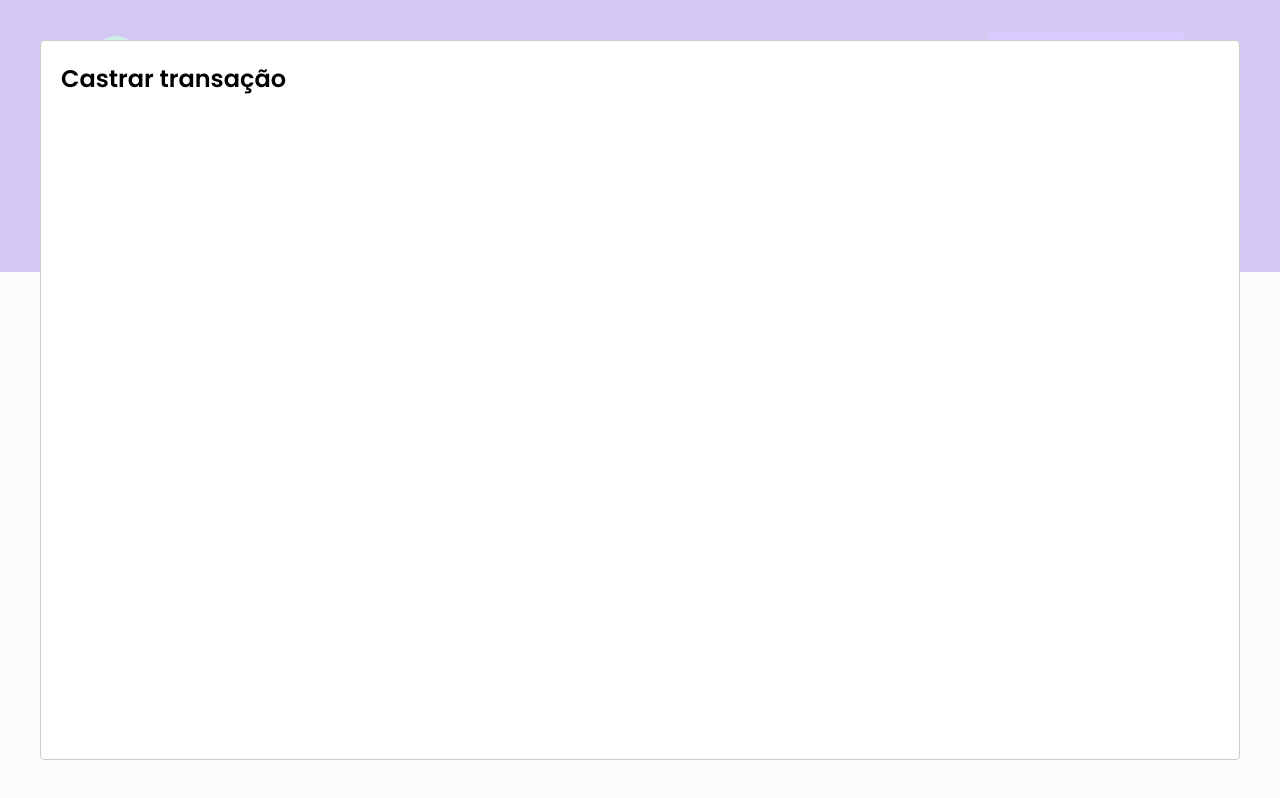
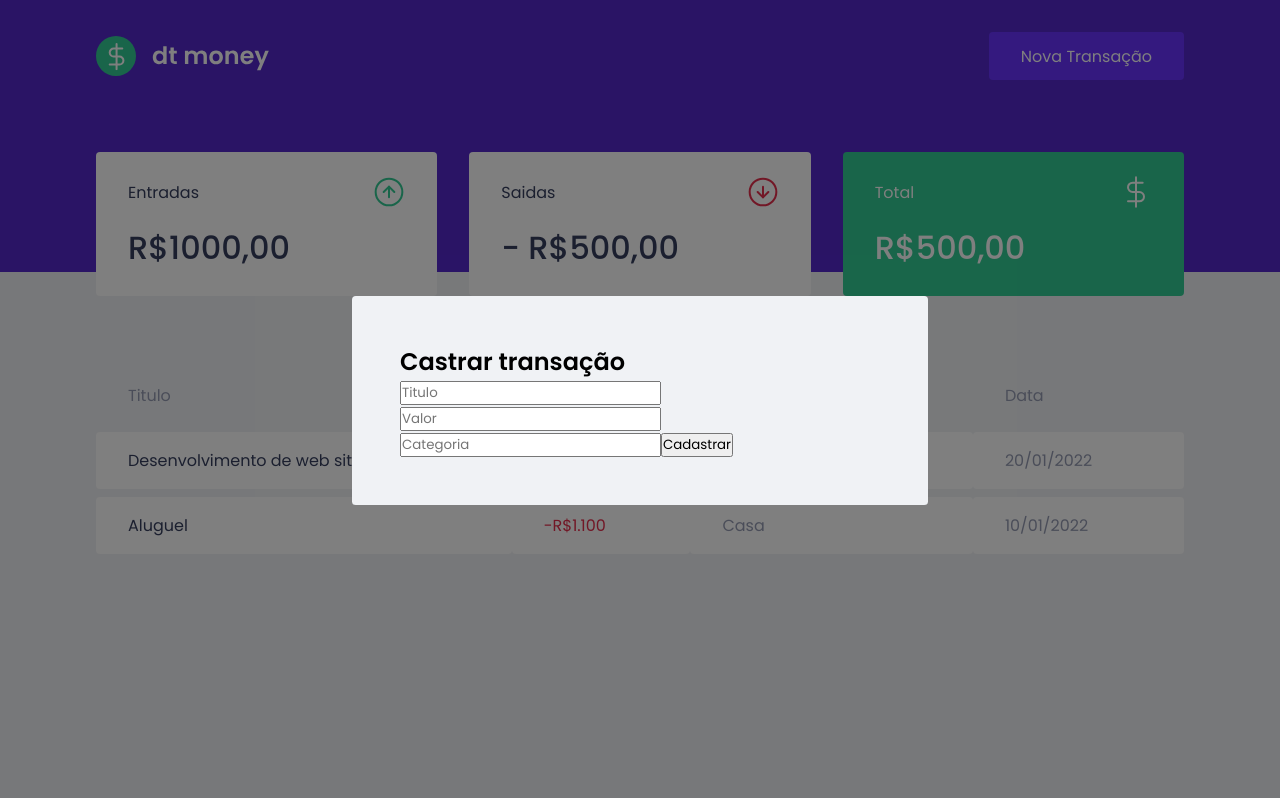
Before and after one commit to matthcarter777/ignite-dtmoney, a React (Create React App) app: page / in a window 1280 px wide. Both pictures are taken after a click on the button "Nova Transação". Built offline with nearby package versions, Linux system fonts and the light colour scheme; no server answers; what miragejs would draw is missing.

Commit message:
styled from modal

```diff
--- a/src/App.tsx
+++ b/src/App.tsx
@@ -4,6 +4,7 @@
 import { Dashboard } from "./components/Dashboard";
 import { Header } from "./components/Header";
 import { GlobalStyle } from "./styles/global";
+import { NewTransactionModal } from './components/NewTransactionModal'
 
 Modal.setAppElement('#root');
 
@@ -23,13 +24,10 @@
       <Header onOpenNewTransactionModal={handleOpenNewTransactionModa} />
       <Dashboard />
 
-
-      <Modal
+      <NewTransactionModal
         isOpen={isNewTransaticonModalOpen}
         onRequestClose={handleCloseNewTransactionModal}
-      >
-        <h2>Castrar transação</h2>
-      </Modal>
+      />
 
       <GlobalStyle />
     </>
--- /dev/null
+++ b/src/components/NewTransactionModal/index.tsx
@@ -0,0 +1,32 @@
+import Modal from "react-modal";
+
+import { Container } from './styles';
+
+interface NewTransactionModalProps {
+  isOpen: boolean;
+  onRequestClose: () => void;
+}
+
+
+export function NewTransactionModal({ isOpen, onRequestClose }: NewTransactionModalProps ) {
+
+  return(
+    <Modal
+      isOpen={isOpen}
+      onRequestClose={onRequestClose}
+      overlayClassName="react-modal-overlay"
+      className="react-modal-content"
+    >
+      <Container>
+        <h2>Castrar transação</h2>
+        <input placeholder="Titulo" />
+        <input placeholder="Valor" type="number" />
+        <input placeholder="Categoria" />
+
+        <button type="submit">
+          Cadastrar
+        </button>
+      </Container>
+    </Modal>
+  )
+}
--- /dev/null
+++ b/src/components/NewTransactionModal/styles.ts
@@ -0,0 +1,3 @@
+import styled from 'styled-components';
+
+export const Container = styled.form``;
--- a/src/styles/global.ts
+++ b/src/styles/global.ts
@@ -54,4 +54,27 @@
     opacity: 0.6;
     cursor: not-allowed;
   }
+
+  .react-modal-overlay {
+    background: rgba(0, 0, 0, 0.5);
+
+    position: fixed;
+    top: 0;
+    bottom: 0;
+    right: 0;
+    left: 0;
+
+    display: flex;
+    align-items: center;
+    justify-content: center;
+  }
+
+  .react-modal-content {
+    width: 100%;
+    max-width: 576px;
+    background: var(--background);
+    padding: 3rem;
+    position: relative;
+    border-radius: 0.24rem;
+  }
 `;
```
